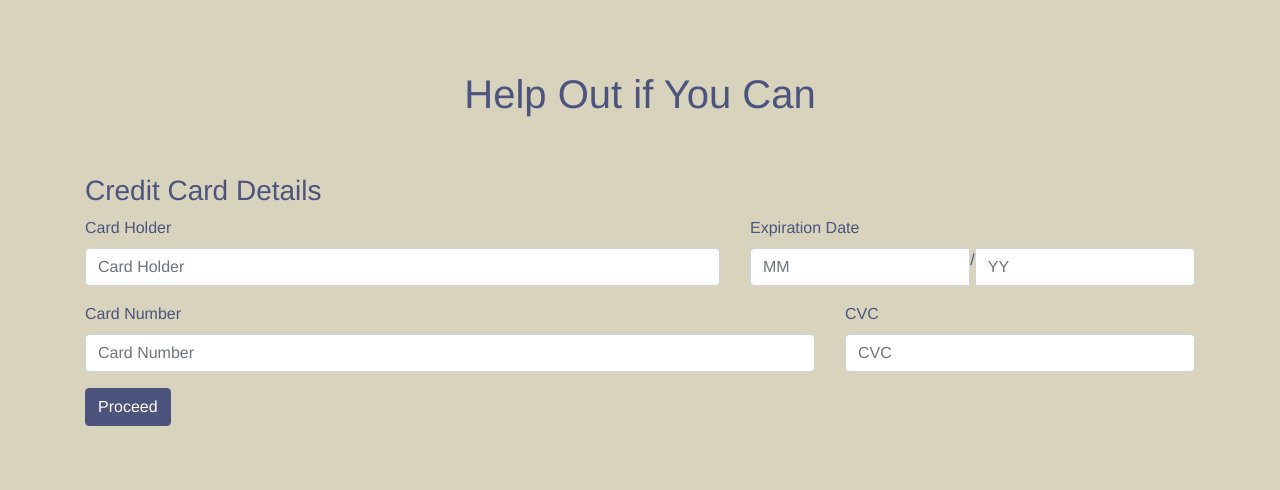
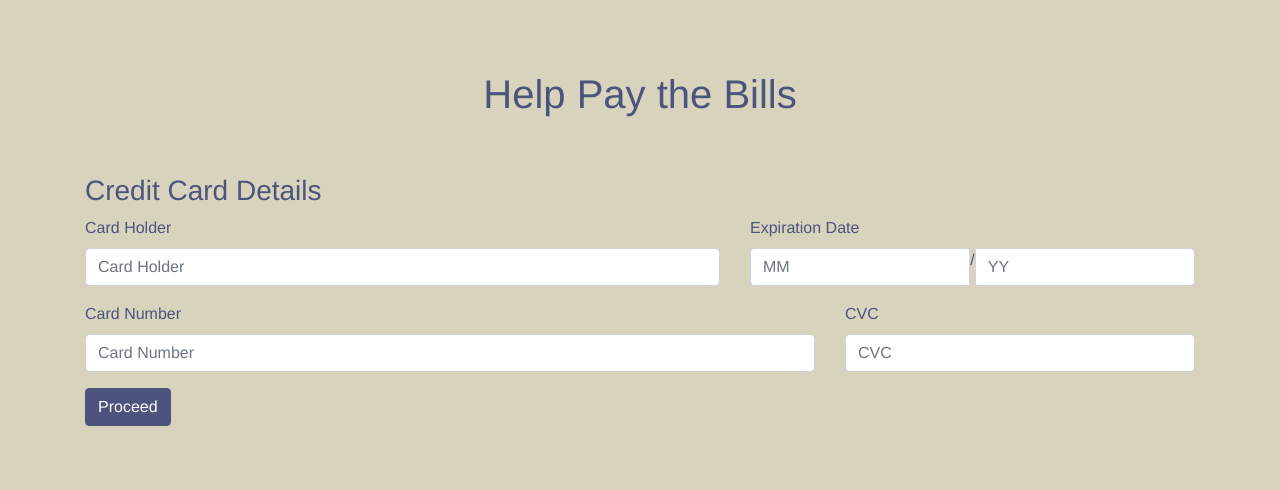
Before and after one commit to robertcbarrett/plantyourmelody, a website: page donate.html in a window 1280 px wide. Shown: the part 310-800 px from the top of the page. Drawn offline with nearby package versions, Linux system fonts and the light colour scheme.

Commit message:
updated text on donate page

```diff
--- a/donate.html
+++ b/donate.html
@@ -55,7 +55,7 @@
         <div class="container">
             <div class="row pt-5">
                 <div class="col text-center">
-                    <h1>Help Out if You Can</h1>
+                    <h1>Help Pay the Bills</h1>
                 </div>
             </div>
             <div class="row pt-5">
```
